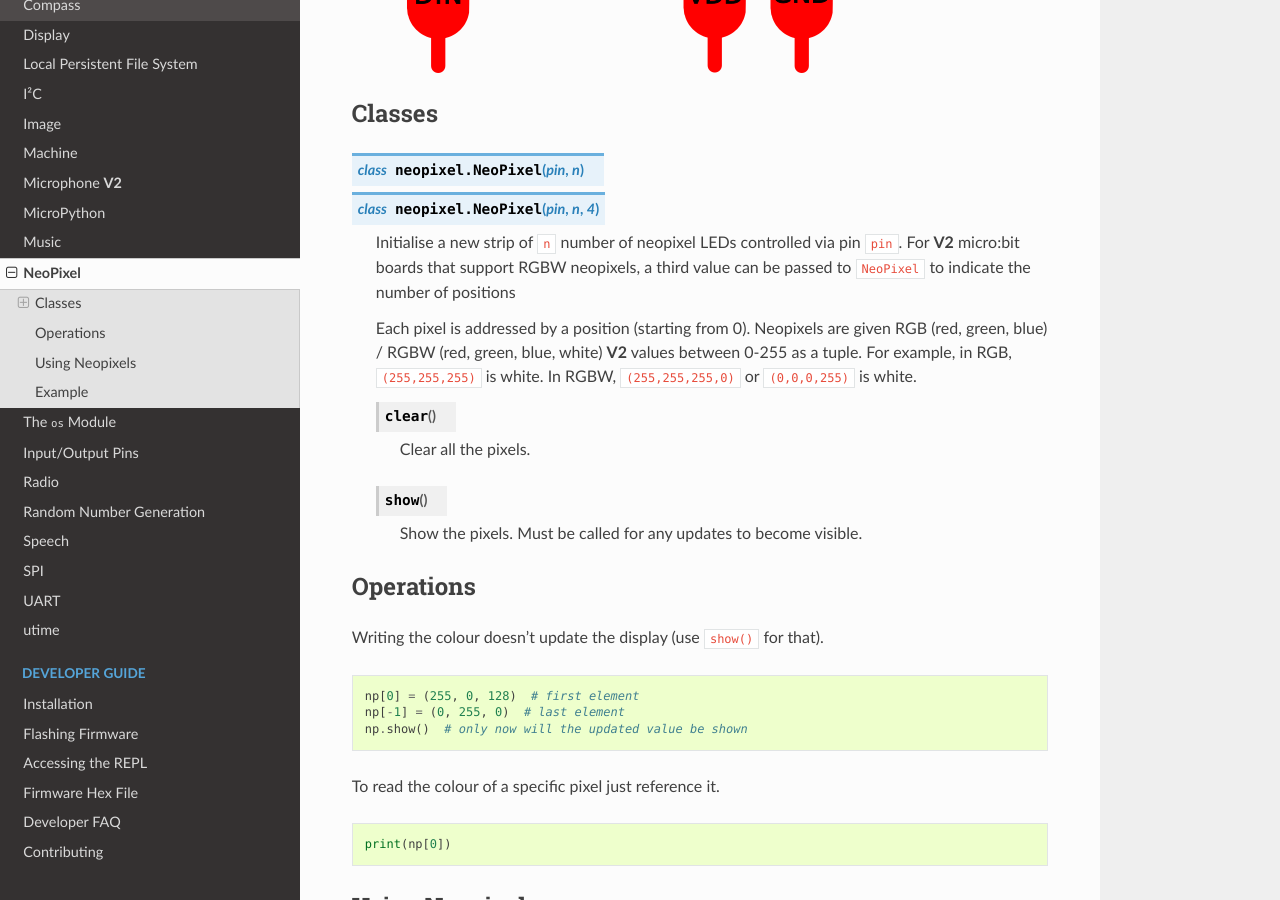
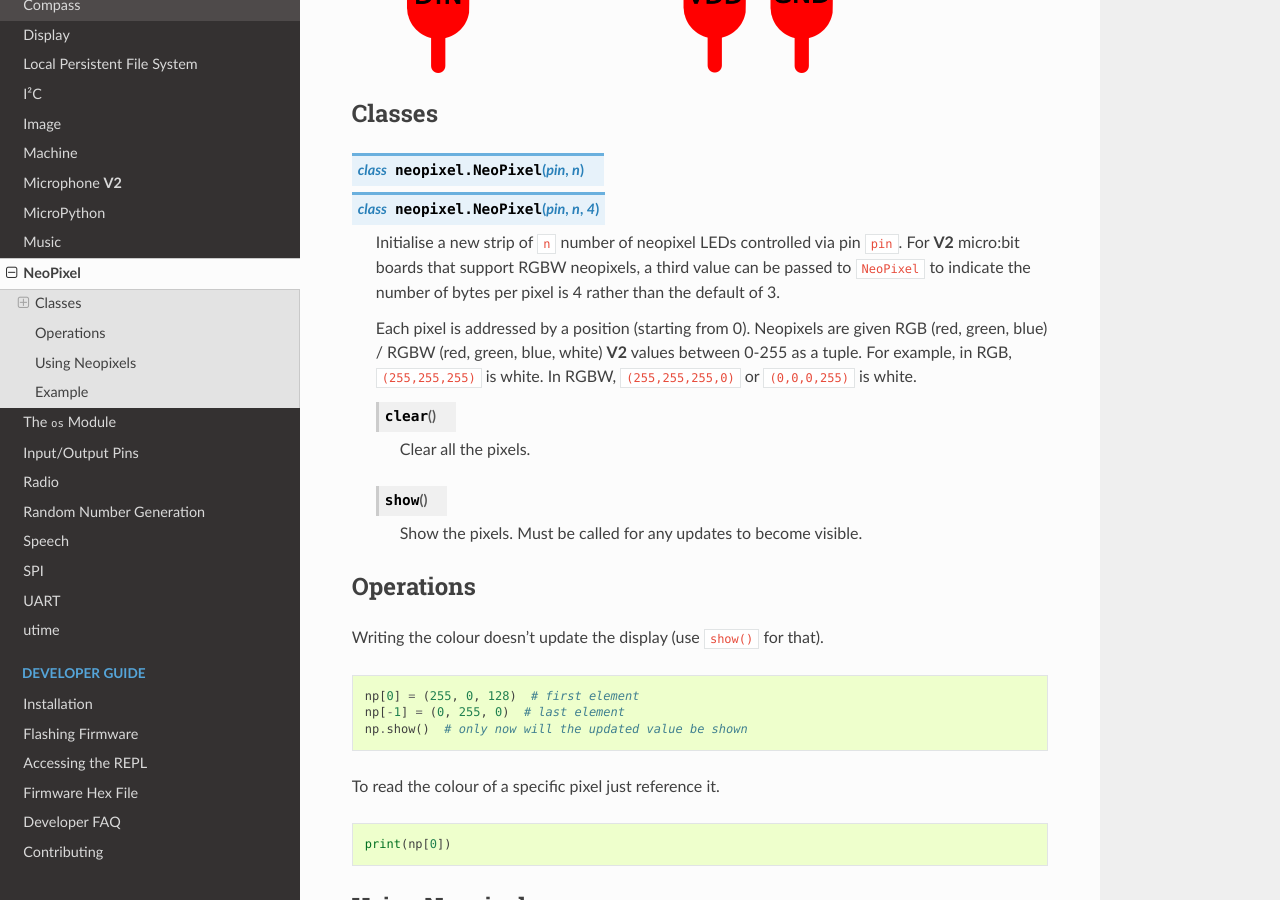
Before and after one commit to bbcmicrobit/micropython, a Sphinx documentation site: the page built from docs/neopixel.rst, in a window 1280 px wide and 900 px high, scrolled down 1790 px. Built offline with Sphinx 7.4.7 and the Read the Docs theme 2.0.0, drawn with Linux system fonts in a browser that asks for light colours.

Commit message:
Docs: RGBW neopixels

```diff
--- a/docs/neopixel.rst
+++ b/docs/neopixel.rst
@@ -55,7 +55,8 @@ Classes
 
     Initialise a new strip of ``n`` number of neopixel LEDs controlled via pin
     ``pin``. For **V2** micro:bit boards that support RGBW neopixels, a third
-    value can be passed to ``NeoPixel`` to indicate the number of positions
+    value can be passed to ``NeoPixel`` to indicate the number of bytes per
+    pixel is 4 rather than the default of 3.
 
     Each pixel is addressed by a position (starting from 0). Neopixels
     are given RGB (red, green, blue) / RGBW (red, green, blue, white) **V2**
```
